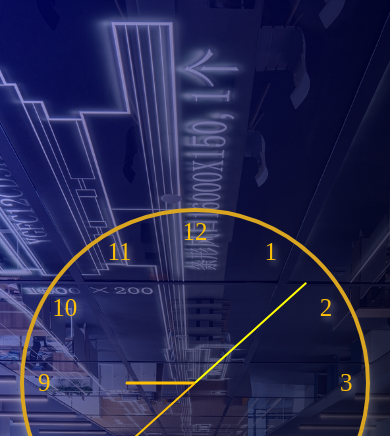
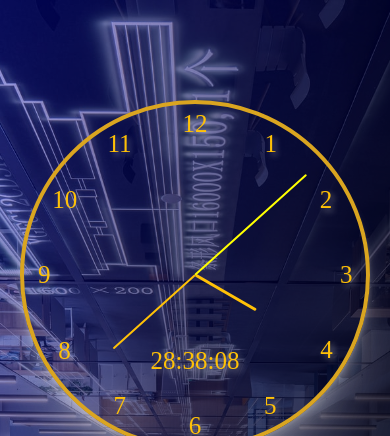
Before and after one commit to Bert0ne/clock-stoper-timer, a website: page index.html in a window 390 px wide. Shown: the top 436 px of the page. Drawn offline with Linux system fonts and the light colour scheme.

Commit message:
responsive work

```diff
--- a/sass/base.scss
+++ b/sass/base.scss
@@ -34,7 +34,9 @@ body {
     flex-wrap: wrap;
     justify-content: space-around;
     align-content: center;
-    height: 100vh;
+    align-items: center;
+
+    min-height: 100vh;
 }
 
 
@@ -45,7 +47,8 @@ body {
     align-items: center;
     flex-direction: column;
 
-    height: 700px;
+    height: auto;
+    padding-top: 100px;
 
     .timeZoneName {
         font-size: 4rem;
@@ -64,3 +67,10 @@ body {
 
     }
 }
+@media only screen and (max-width: 600px) {
+    body {
+        flex-direction: row;
+    }
+
+
+}
```
Also changed, not shown: css/style.css.
